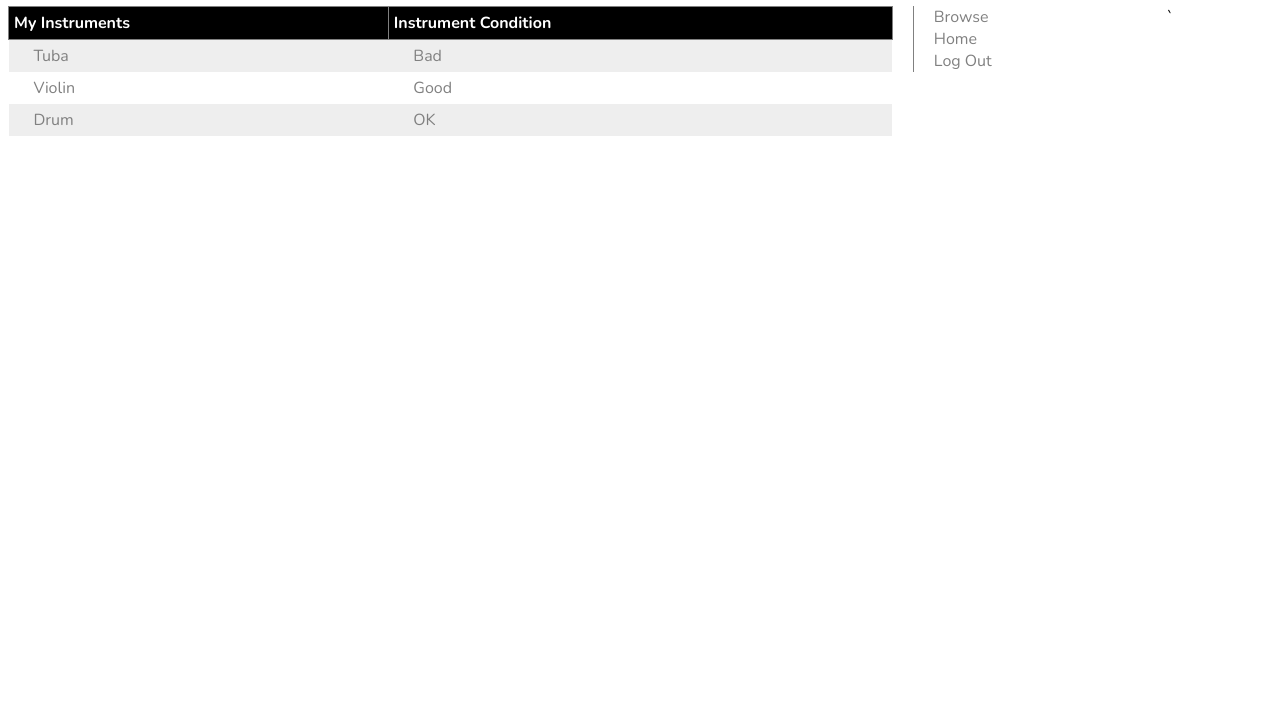
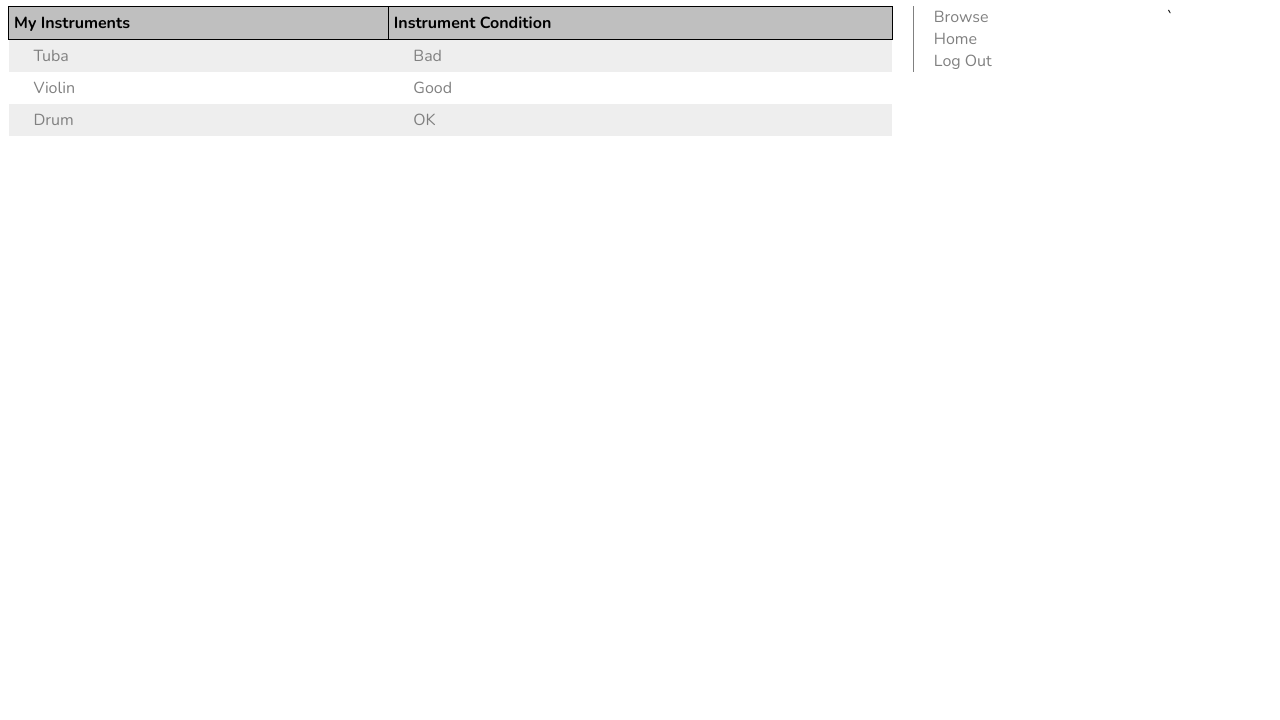
Before and after one commit to mercury203/Music-Lending-Library, a plain HTML site: page something.html in a window 1280 px wide. Shown: the part 80-800 px from the top of the page. Drawn offline with nearby package versions, Linux system fonts and the light colour scheme.

Commit message:
no message

```diff
--- a/something.html
+++ b/something.html
@@ -25,9 +25,9 @@ table#t01 tr:nth-child(odd) {
    background-color:#fff;
 }
 table#t01 th	{
-    background-color: black;
-    color: white;
-	border: 1px solid gray;
+    background-color: #bfbfbf;
+    color: black;
+	border: 1px solid black;
 }
 #c2 {
 				 border-left:1px solid gray;
```
